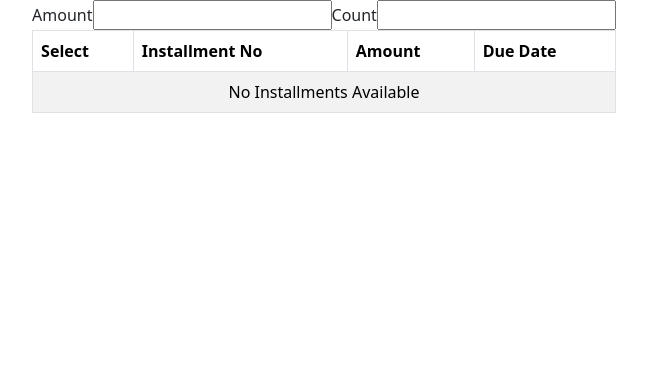
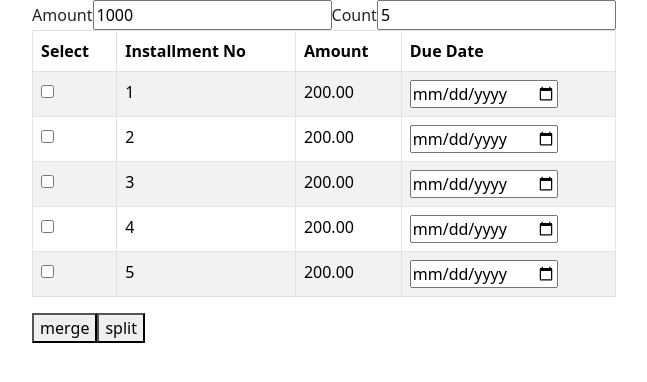
Before and after one commit to kt-anas/react-pr, a React (Vite) app: page /newInstallment in a window 1280 px wide. Shown: the top 382 px of the page, without its empty margins (316-963 px from the left). Built offline with nearby package versions, Linux system fonts and the light colour scheme.

Commit message:
new installment

```diff
--- a/src/components/newInstallment/InstallmentPage.jsx
+++ b/src/components/newInstallment/InstallmentPage.jsx
@@ -2,20 +2,112 @@ import React, { useState, useEffect } from "react";
 import TableIn from "./InstallmentTable";
 
 const InstallmentPage = () => {
-  const [total, setTotal] = useState("");
-  const [count, setCount] = useState("");
+    const [total, setTotal] = useState(1000);
+    const [count, setCount] = useState(5);
+    const [installments, setInstallments] = useState([]);
 
-  const [installments, setInstallments] = useState(
-    () => Array.from({ length: count }, (_, index) => ({
+    const handleOnChange = (e) => {
+        const { name, value } = e.target;
+        if (name === "total") {
+            setTotal(value);
+        } else if (name === "count") {
+            setCount(value);
+        }
+    };
+
+
+    useEffect(() => {
+        if (total > 0 && count > 0) {
+            const newInstallments = Array.from({ length: count }, (_, index) => ({
                 id: index + 1,
                 insNumber: index + 1,
-        isChecked: false,
-        amount: (total / count),
+                checked: false,
+                amount: Math.floor(total / count).toFixed(2),
                 dueDate: "",
-        show: false,
-      }))
+                show: true
 
+            }));
+            setInstallments(newInstallments);
+        } else {
+            setInstallments([]);
+        }
+    }, [total, count]);
+
+
+    const handleSplit = () => {
+        let newInstallments = [];
+        installments.forEach((inst) => {
+            if (inst.checked) {
+                const halfAmount = (inst.amount / 2).toFixed(2);
+                const baseNumber = inst.insNumber;
+
+                newInstallments.push(
+                    { ...inst, checked: false, show: false }, // Hide original installment
+
+                    { // First new installment
+                        ...inst,
+                        insNumber: baseNumber + 0.1, // Create a unique number
+                        amount: halfAmount,
+                        checked: false,
+                        show: true,
+                        isSplited: true
+                    },
+
+                    { // Second new installment
+                        ...inst,
+                        insNumber: baseNumber + 0.2, // Create a unique number
+                        amount: halfAmount,
+                        checked: false,
+                        show: true,
+                        isSplited: true
+                    }
                 );
+            } else {
+                newInstallments.push(inst);
+            }
+        });
+
+        newInstallments.sort((a, b) => a.insNumber - b.insNumber);
+
+        setInstallments(newInstallments);
+    };
+
+    const handleMerge = () => {
+        let newInstallments = [];
+
+        let selectedInstallments = installments.filter(inst => inst.checked);
+
+        if (selectedInstallments.length < 2) {
+            alert("Please select at least two installments to merge.");
+            return;
+        }
+
+        const totalMergedAmount = selectedInstallments
+            .reduce((sum, inst) => sum + parseFloat(inst.amount), 0)
+            .toFixed(2);
+
+        const mergedInsNumber = selectedInstallments.map(inst => inst.insNumber).join("+");
+        const mergedDueDate = selectedInstallments[0].dueDate || "";
+        installments.forEach(inst => {
+            if (inst.checked) {
+                newInstallments.push({ ...inst, checked: false, show: false });
+            } else {
+                newInstallments.push(inst);
+            }
+        });
+
+        newInstallments.push({
+            id: selectedInstallments[0].id,
+            insNumber: mergedInsNumber,
+            amount: totalMergedAmount,
+            dueDate: mergedDueDate,
+            checked: false,
+            show: true,
+            isMerged: true
+        });
+        newInstallments.sort((a, b) => a.id - b.id);
+        setInstallments(newInstallments);
+    };
 
 
 
@@ -23,22 +115,17 @@ const InstallmentPage = () => {
         <div>
             <form>
                 <label>Amount</label>
-        <input
-          type="number"
-          name="amount"
-          onChange={(e) => setTotal(e.target.value)}
-          value={total}
-        />
+                <input type="number" name="total" onChange={handleOnChange} value={total} />
+
                 <label>Count</label>
-        <input
-          type="number"
-          name="count"
-          onChange={(e) => setCount(e.target.value)}
-          value={count}
-        />
+                <input type="number" name="count" onChange={handleOnChange} value={count} />
             </form>
 
-      <TableIn installments={installments} />
+            <TableIn installments={installments} setInstallments={setInstallments} />
+
+            <button onClick={handleMerge}>merge</button>
+            <button onClick={handleSplit}>split</button>
+
         </div>
     );
 };
--- a/src/components/newInstallment/InstallmentTable.jsx
+++ b/src/components/newInstallment/InstallmentTable.jsx
@@ -1,17 +1,68 @@
 import React from "react";
 import { Table } from "react-bootstrap";
 
-const TableIn = ({ installments }) => {
-  console.log('Installments:', installments);
+const TableIn = ({ installments, setInstallments }) => {
     const onDateChange = (insNumber, value) => {
-    const updatedInstallments = [...installments];
-    updatedInstallments[insNumber - 1].dueDate = value;
-    console.log('Updated Installments:', updatedInstallments);
+        const updatedInstallments = installments.map((inst) =>
+            inst.insNumber === insNumber ? { ...inst, dueDate: value } : inst
+        );
+        setInstallments(updatedInstallments);
+    };
 
+    const onCheckboxChange = (insNumber) => {
+        const updatedInstallments = installments.map((inst) =>
+            inst.insNumber === insNumber ? { ...inst, checked: !inst.checked } : inst
+        );
+        setInstallments(updatedInstallments);
+    };
+
+    console.log(installments);
+
+    /**
+     * Handle undo operation for an installment.
+     * @param {Object} installment - The installment object to undo.
+     */
+    const handleUndo = (installment) => {
+        let newInstallments = [];
+
+        if (installment.isMerged) {
+
+            const originalNumbers = installment.insNumber.split("+").map(num => Number(num));
+            console.log(originalNumbers);
+
+
+            newInstallments = installments.map(inst =>
+                originalNumbers.includes(inst.insNumber)
+                    ? { ...inst, show: true, checked: false }
+                    : inst.insNumber === installment.insNumber
+                        ? null
+                        : inst
+            ).filter(Boolean) ;
+        } else if (installment.isSplited) {
+
+            const originalNumber = Math.floor(installment.insNumber);
+
+
+            newInstallments = installments.map(inst =>
+                inst.insNumber === originalNumber
+                    ? { ...inst, show: true, checked: false }
+                    : inst.insNumber === originalNumber + 0.1 || inst.insNumber === originalNumber + 0.2
+                        ? null
+                        : inst
+            ).filter(Boolean);
+        } else {
+
+            newInstallments = [...installments];
         }
+
+
+        setInstallments(newInstallments);
+    };
+
+
     return (
         <div>
-      <Table key={installments} bordered striped hover>
+            <Table bordered striped hover>
                 <thead>
                     <tr>
                         <th>Select</th>
@@ -22,15 +73,32 @@ const TableIn = ({ installments }) => {
                 </thead>
                 <tbody>
                     {installments.length > 0 ? (
-            installments.map((installment) => (
+                        installments.filter((inst) => inst.show).map((installment) => (
+
                             <tr key={installment.insNumber}>
                                 <td>
-                  <input type="checkbox"  value={installment.insNumber}/>
+                                    <input type="checkbox"
+                                        checked={installment.checked}
+                                        onChange={() => onCheckboxChange(installment.insNumber)}
+                                    />
+                                    {installment.isSplited && <span>
+                                        s{" "}
+                                        <span style={{ cursor: "pointer", color: "red" }} onClick={() => handleUndo(installment)}>
+                                            🔄
+                                        </span>
+                                    </span>}
+
+                                    {installment.isMerged && <span>
+                                        m{" "}
+                                        <span style={{ cursor: "pointer", color: "red" }} onClick={() => handleUndo(installment)}>
+                                            🔄
+                                        </span>
+                                    </span>}
+
                                 </td>
                                 <td>{installment.insNumber}</td>
                                 <td>{installment.amount}</td>
                                 <td>
-                  {" "}
                                     <input
                                         type="date"
                                         value={installment.dueDate}
```
Lines whose indentation alone changed are shown as unchanged.
